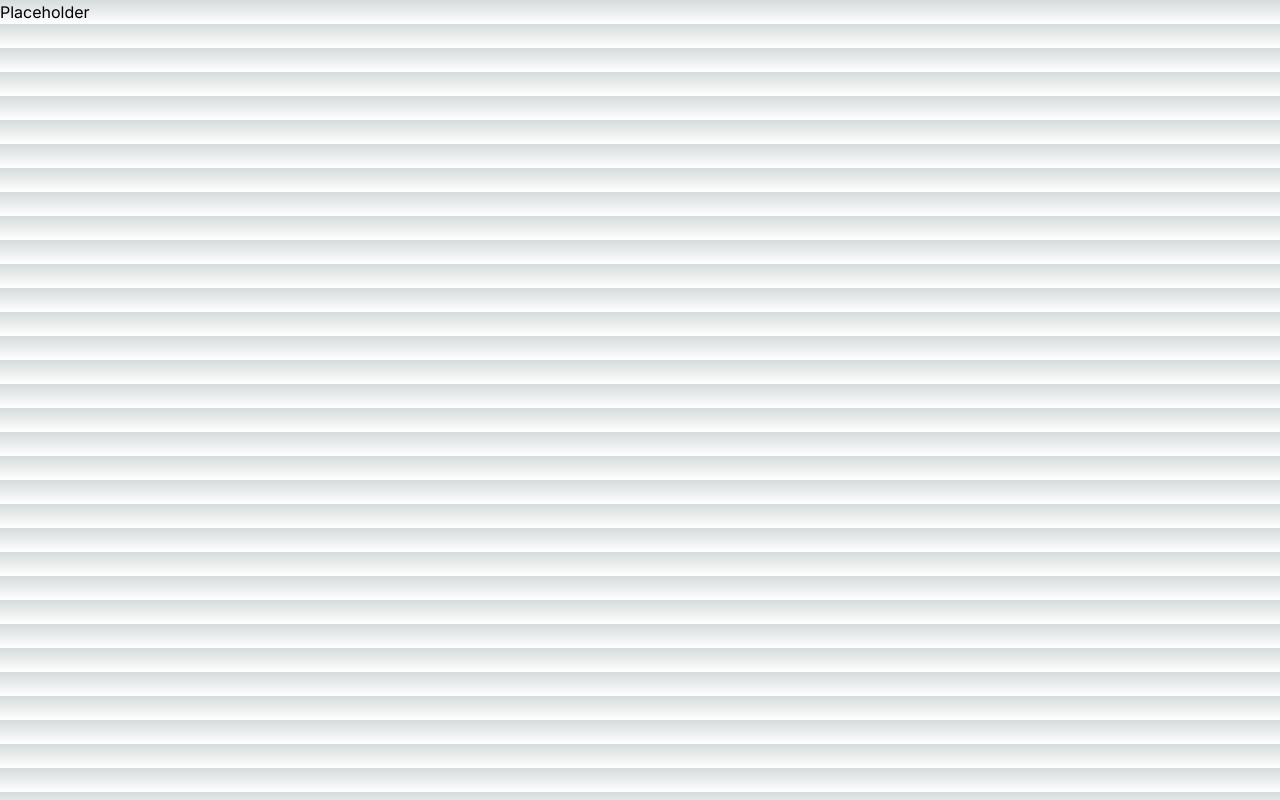
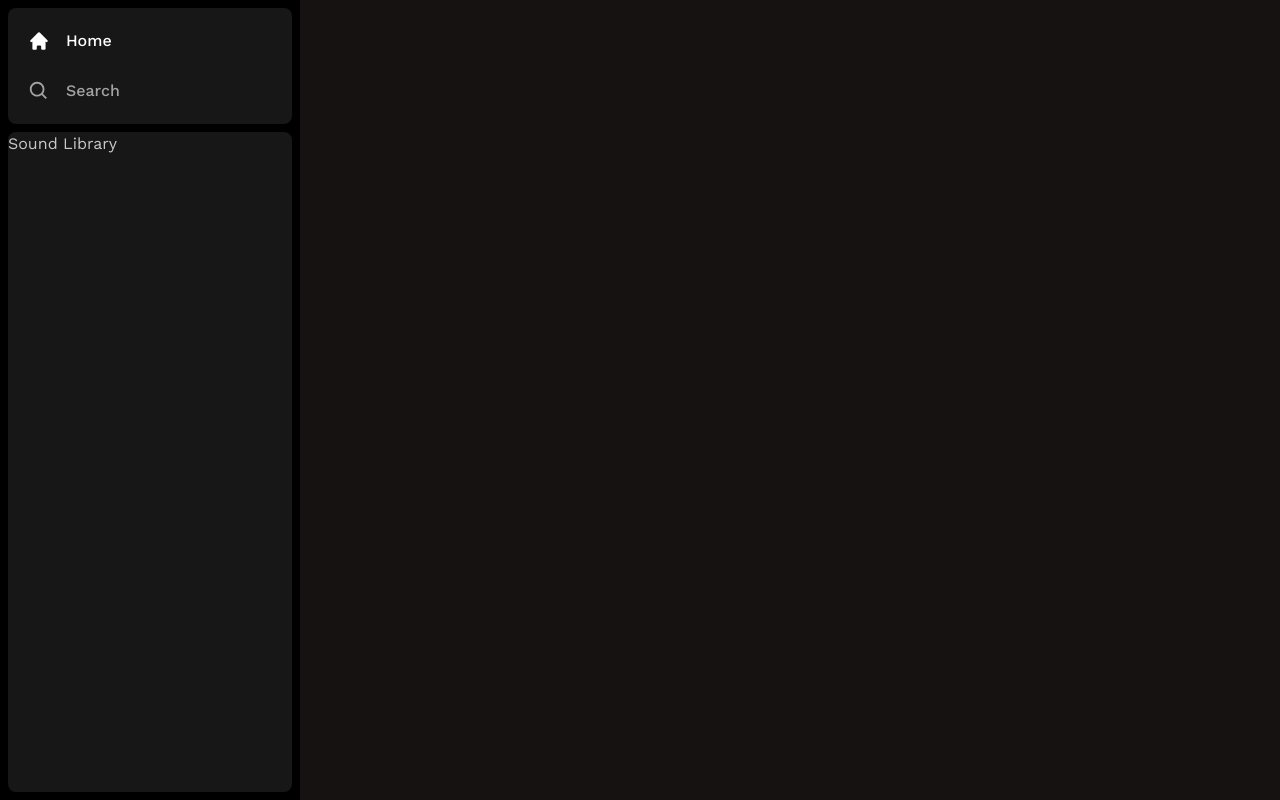
Before and after one commit to ricardomadeira93/madeirify, a Next.js app: page / in a window 1280 px wide. Built offline with nearby package versions, Linux system fonts and the light colour scheme.

Commit message:
Navigation routing

```diff
--- /dev/null
+++ b/app/(site)/page.tsx
@@ -0,0 +1,7 @@
+export default function Home() {
+  return (
+    <div className="text-">
+    <h1>Main Content</h1>
+    </div>
+  );
+}
--- a/app/globals.css
+++ b/app/globals.css
@@ -2,26 +2,12 @@
 @tailwind components;
 @tailwind utilities;
 
+html,
+body,
 :root {
-  --foreground-rgb: 0, 0, 0;
-  --background-start-rgb: 214, 219, 220;
-  --background-end-rgb: 255, 255, 255;
+  height: 100%;
 }
 
-@media (prefers-color-scheme: dark) {
-  :root {
-    --foreground-rgb: 255, 255, 255;
-    --background-start-rgb: 0, 0, 0;
-    --background-end-rgb: 0, 0, 0;
-  }
+h1 {
+  color: #1eb854;
 }
-
-body {
-  color: rgb(var(--foreground-rgb));
-  background: linear-gradient(
-      to bottom,
-      transparent,
-      rgb(var(--background-end-rgb))
-    )
-    rgb(var(--background-start-rgb));
-}
--- a/app/layout.tsx
+++ b/app/layout.tsx
@@ -1,21 +1,24 @@
-import './globals.css'
-import { Inter } from 'next/font/google'
+import Sidebar from "@/components/Sidebar";
+import "./globals.css";
+import { Work_Sans } from "next/font/google";
 
-const inter = Inter({ subsets: ['latin'] })
+const font = Work_Sans({ subsets: ["latin"] });
 
 export const metadata = {
-  title: 'Create Next App',
-  description: 'Generated by create next app',
-}
+  title: "Madeirify",
+  description: "Listen to tree sounds",
+};
 
 export default function RootLayout({
   children,
 }: {
-  children: React.ReactNode
+  children: React.ReactNode;
 }) {
   return (
-    <html lang="en">
-      <body className={inter.className}>{children}</body>
+    <html lang="en" data-theme="forest">
+      <body className={font.className}>
+        <Sidebar>{children}</Sidebar>
+      </body>
     </html>
-  )
+  );
 }
--- a/app/page.tsx
+++ /dev/null
@@ -1,5 +0,0 @@
-import Image from "next/image";
-
-export default function Home() {
-  return <h1>Placeholder</h1>;
-}
--- /dev/null
+++ b/components/Box.tsx
@@ -0,0 +1,18 @@
+import { twMerge } from "tailwind-merge";
+
+interface BoxProps {
+  children: React.ReactNode;
+  className?: string;
+}
+
+const Box: React.FC<BoxProps> = ({ children, className }) => {
+  return (
+    <div
+      className={twMerge(`bg-neutral-900 rounded-lg h-fit w-full`, className)}
+    >
+      {children}
+    </div>
+  );
+};
+
+export default Box;
--- /dev/null
+++ b/components/Sidebar.tsx
@@ -0,0 +1,52 @@
+"use client";
+
+//Imports
+import { usePathname } from "next/navigation";
+import { useMemo } from "react";
+import { HiHome } from "react-icons/hi";
+import { BiSearch } from "react-icons/bi";
+import Box from "./Box";
+import SidebarItem from "./SidebarItem";
+
+interface SidebarProps {
+  children: React.ReactNode;
+}
+
+const Sidebar: React.FC<SidebarProps> = ({ children }) => {
+  const pathname = usePathname();
+
+  const routes = useMemo(
+    () => [
+      {
+        icon: HiHome,
+        label: "Home",
+        active: pathname !== "/search",
+        href: "/",
+      },
+      {
+        icon: BiSearch,
+        label: "Search",
+        active: pathname === "/search",
+        href: "/search",
+      },
+    ],
+    [pathname]
+  );
+
+  return (
+    <div className="flex h-full">
+      <div className="hidden md:flex flex-col gap-y-2 bg-black h-full w-[300px] p-2">
+        <Box>
+          <div className="flex flex-col gap-y-4 px-5 py-4">
+            {routes.map((item) => (
+              <SidebarItem key={item.label} {...item} />
+            ))}
+          </div>
+        </Box>
+        <Box className="overflow-y-auto h-full">Sound Library</Box>
+      </div>
+    </div>
+  );
+};
+
+export default Sidebar;
--- /dev/null
+++ b/components/SidebarItem.tsx
@@ -0,0 +1,31 @@
+import { IconType } from "react-icons";
+import Link from "next/link";
+import { twMerge } from "tailwind-merge";
+interface SidebarItemProps {
+  icon: IconType;
+  label: string;
+  active?: boolean;
+  href: string;
+}
+
+const SidebarItem: React.FC<SidebarItemProps> = ({
+  icon: Icon,
+  label,
+  href,
+  active,
+}) => {
+  return (
+    <Link
+      href={href}
+      className={twMerge(
+        `flex flex-row h-auto items-center w-full gap-x-4 text-md font-medium cursor-pointer hover:text-white transition text-neutral-400 py-1`,
+        active && "text-white"
+      )}
+    >
+      <Icon size={26} />
+      <p className="truncate w-full">{label}</p>
+    </Link>
+  );
+};
+
+export default SidebarItem;
--- a/package.json
+++ b/package.json
@@ -19,7 +19,12 @@
     "postcss": "8.4.24",
     "react": "18.2.0",
     "react-dom": "18.2.0",
+    "react-icons": "^4.10.1",
+    "tailwind-merge": "^1.13.2",
     "tailwindcss": "3.3.2",
     "typescript": "5.1.3"
+  },
+  "devDependencies": {
+    "daisyui": "^3.1.5"
   }
 }
--- a/tailwind.config.js
+++ b/tailwind.config.js
@@ -1,18 +1,16 @@
 /** @type {import('tailwindcss').Config} */
 module.exports = {
   content: [
-    './pages/**/*.{js,ts,jsx,tsx,mdx}',
-    './components/**/*.{js,ts,jsx,tsx,mdx}',
-    './app/**/*.{js,ts,jsx,tsx,mdx}',
+    "./pages/**/*.{js,ts,jsx,tsx,mdx}",
+    "./components/**/*.{js,ts,jsx,tsx,mdx}",
+    "./app/**/*.{js,ts,jsx,tsx,mdx}",
   ],
   theme: {
     extend: {
-      backgroundImage: {
-        'gradient-radial': 'radial-gradient(var(--tw-gradient-stops))',
-        'gradient-conic':
-          'conic-gradient(from 180deg at 50% 50%, var(--tw-gradient-stops))',
-      },
     },
   },
-  plugins: [],
-}
+  daisyui: {
+    themes: ["forest"],
+  },
+  plugins: [require("daisyui")],
+};
```
Also changed, not shown: 1 other file (tests, documents, lock files or other folders).
